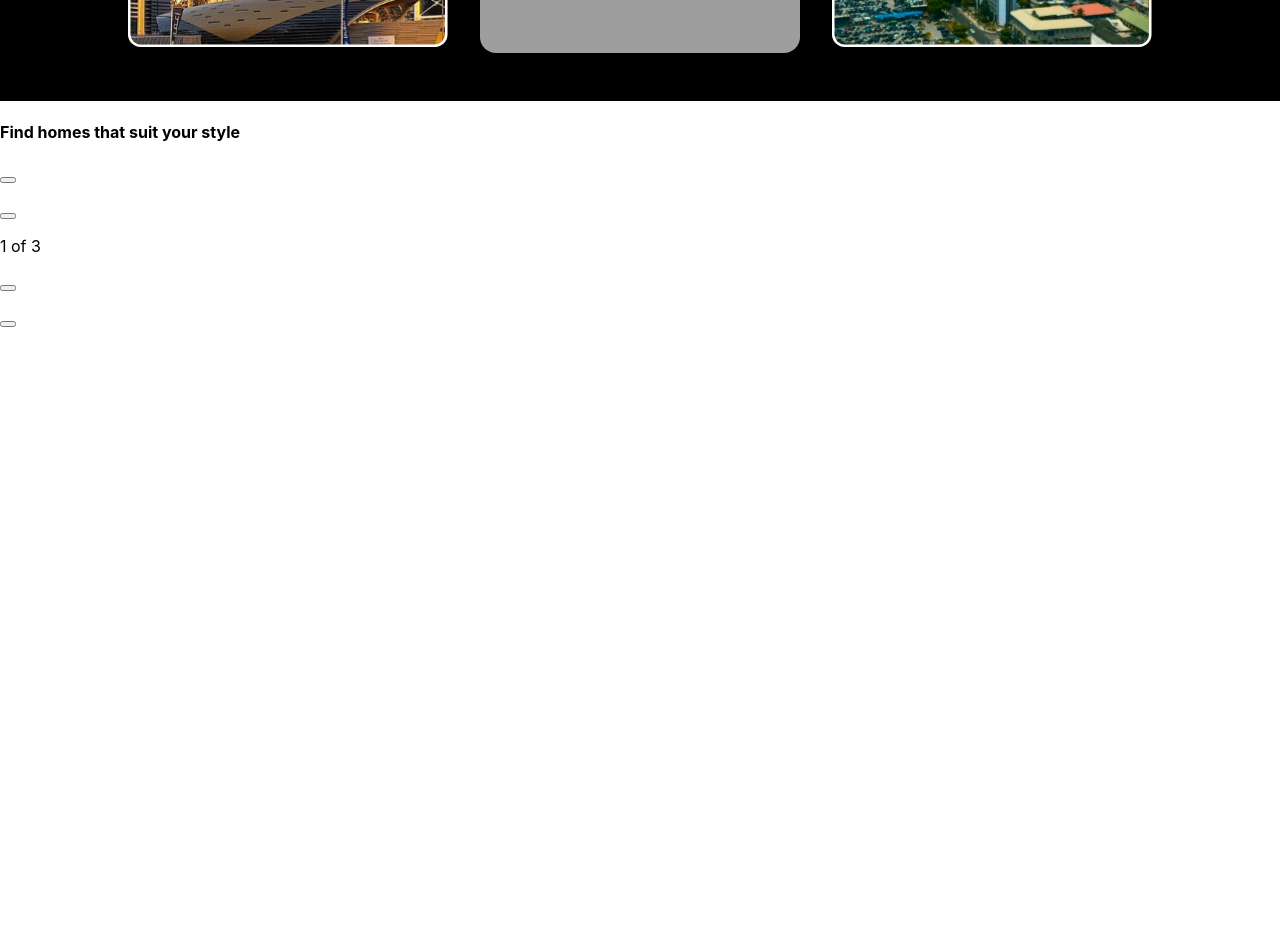
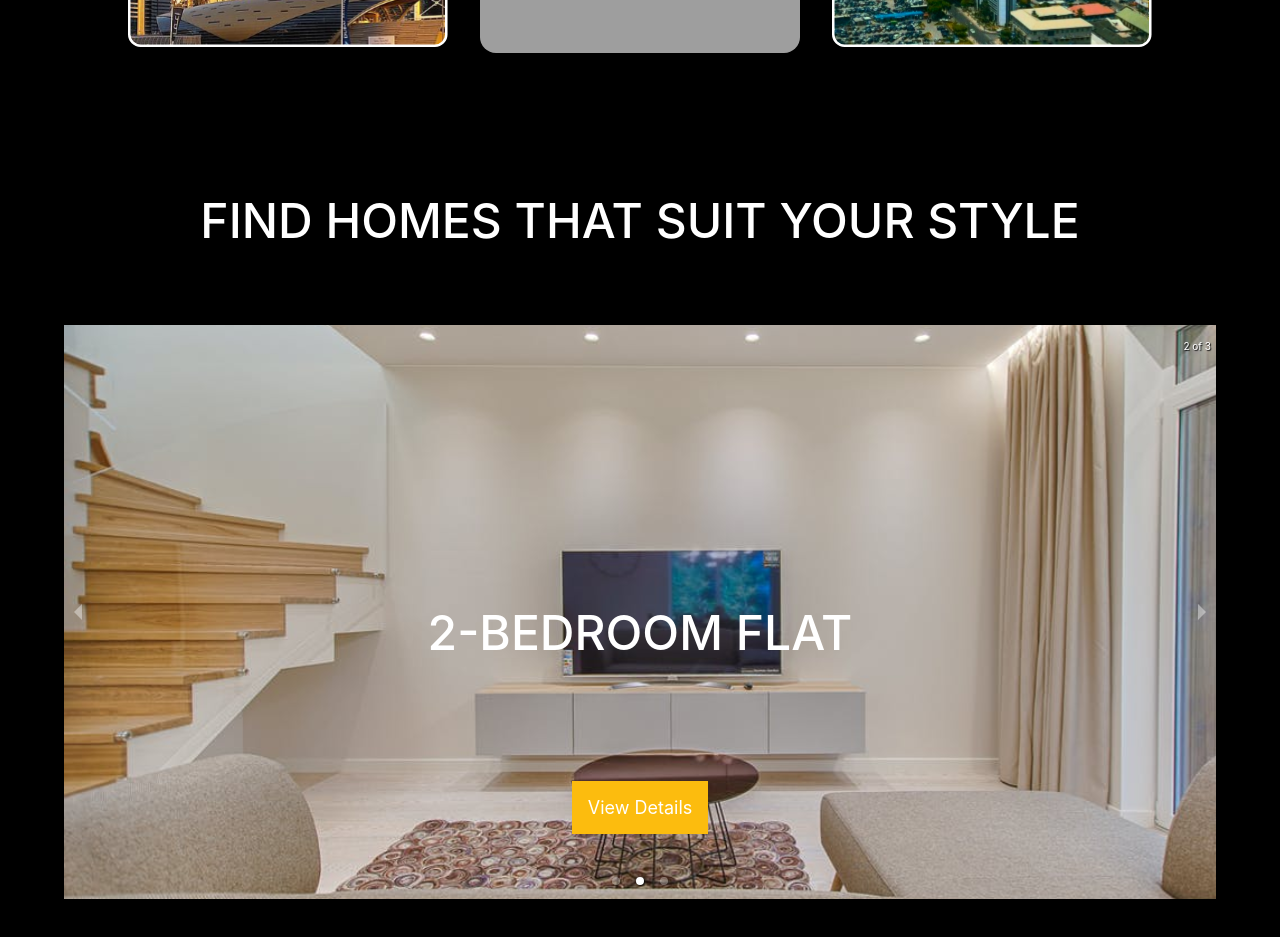
Before and after one commit to smartprincipal/EasyRentt, a React (Create React App) app: page / in a window 1280 px wide. Shown: the part 1760-2697 px from the top of the page. Before the commit the page ends 2088 px from the top, so only its background shows below. Built offline with nearby package versions, Linux system fonts and the light colour scheme; grey boxes are pictures that could not be loaded.

Commit message:
Added react-carousel  to the Landing page

```diff
--- a/src/Pages/LandingPage/LandingPage.css
+++ b/src/Pages/LandingPage/LandingPage.css
@@ -64,7 +64,7 @@
 
 }
 
-.section2{
+.section2, .section3{
     background-color: black;
     padding: 2rem 0;
 }
@@ -94,3 +94,65 @@
     flex-wrap: wrap;
     padding: 0 8rem;
 }
+
+
+.section3heading{
+    font-weight: 500;
+    font-size: 3rem;
+    line-height: 3rem;
+    text-align: center;
+    color: #FFFFFF;
+    text-transform: uppercase;
+    /* margin-bottom: 1rem; */
+}
+
+.carousel{
+    width: 90vw;
+    margin: 5rem auto 0;
+  }
+
+.carouseldiv1{
+    background-image: url('../../Assets/carousel3.svg');
+}
+
+.carouseldiv2{
+    background-image: url('../../Assets/carousel2.svg');
+}
+
+.carouseldiv3{
+    background-image: url('../../Assets/carousel1.svg');
+}
+
+.carouseldiv1, .carouseldiv2, .carouseldiv3{
+    background-repeat: no-repeat;
+    background-size: cover;
+    padding: 5rem;
+    display: flex;
+    justify-content: space-evenly;
+    flex-direction: column;
+    align-items: center;
+
+}
+
+
+.carouseltext{
+    font-weight: 500;
+    font-size: 3rem;
+    line-height: 2.5rem;
+    text-align: center;
+    color: #FFFFFF;
+    margin: 13rem 0 9rem;
+    text-transform: uppercase;
+
+}
+
+.carousellink{
+    padding: 1rem;
+    background-color: #FCBC0E;
+    /* padding: 14rem 7rem 8rem; */
+    text-decoration: none;
+    align-self: center;
+    color: #FFFFFF;
+    margin: 0 auto;
+
+}
--- a/src/Pages/LandingPage/LandingPage.jsx
+++ b/src/Pages/LandingPage/LandingPage.jsx
@@ -1,4 +1,5 @@
 import React from 'react'
+import "react-responsive-carousel/lib/styles/carousel.min.css";
 import './LandingPage.css';
 import { useState } from 'react';
 import { Carousel } from 'react-responsive-carousel';
@@ -14,6 +15,7 @@ import magodo from '../../Assets/magodo.svg';
 import ajah from '../../Assets/ajah.svg';
 import maryLand from '../../Assets/maryland.svg';
 import oshodi from '../../Assets/oshodi.svg';
+
 
 
 const Landingpage = () => {
@@ -85,15 +87,33 @@ const Landingpage = () => {
         </div>
       </section>
 
-      <section>
+      <section className='section3'>
 
-          <h4>Find homes that suit your style</h4>
+          <h4 className='section3heading'>Find homes that suit your style</h4>
 
           {/* Carousel Component */}
-          <Carousel>
-            <div></div>
-            <div></div>
-            <div></div>
+          <Carousel className='carousel' autoPlay='true' infiniteLoop='true' interval='3000'>
+            <div className='carouseldiv1'>
+              <p className='carouseltext'>3-Bedroom Flat</p>
+              <div >
+                <a className='carousellink' href="#"> View Details </a>
+
+              </div>
+            </div>
+            <div className='carouseldiv2'>
+              <p className='carouseltext'>2-Bedroom Flat</p>
+              <div >
+                <a className='carousellink' href="#"> View Details </a>
+
+              </div>
+            </div>
+            <div className='carouseldiv3'>
+              <p className='carouseltext'>Duplex</p>
+              <div >
+                <a className='carousellink' href="#"> View Details </a>
+
+              </div>
+            </div>
           </Carousel>
       </section>
     </div>
```
Also changed, not shown: src/Assets/arrow.svg (added).
